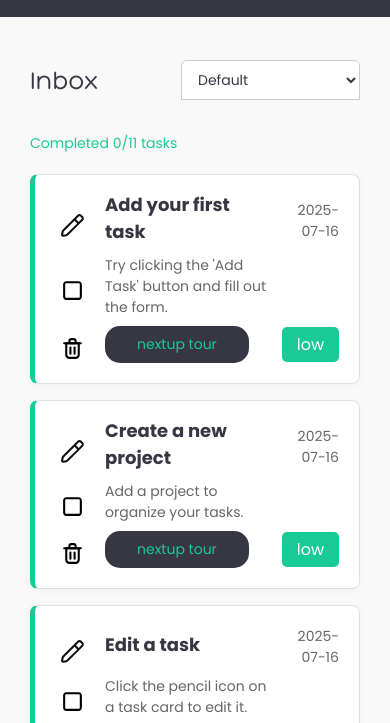
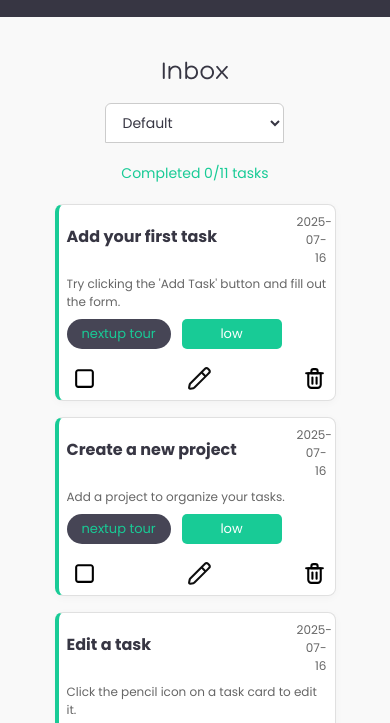
Before and after one commit to ismailsilat7/todo-list, a website built with webpack: page src/template.html in a window 390 px wide. Shown: the part 75-798 px from the top of the page. Built offline with nearby package versions, Linux system fonts and the light colour scheme.

Commit message:
Attempted to make responsive

```diff
--- a/src/filter/filter.css
+++ b/src/filter/filter.css
@@ -4,6 +4,10 @@
   background-color: #f9f9f9;
   transition: all 0.3s ease;
   color: #373643;
+  display: flex;
+  flex-direction: column;
+  justify-content: flex-start;
+  align-items: center;
 }
 
 .contentHead {
@@ -12,6 +16,7 @@
   align-items: center;
   margin-bottom: 20px;
   font-family: 'HeroLight', sans-serif;
+  width: 80%;
 }
 
 .contentHead h1 {
@@ -58,8 +63,11 @@
 .progress {
   margin-bottom: 20px;
   font-family: 'Poppins', sans-serif;
-  font-size: 14px;
+  font-size: 25px;
   color: #18cb96;
+  display: flex;
+  justify-content: center;
+  align-items: center;
 }
 
 .empty-progress {
@@ -83,7 +91,7 @@
   align-items: center;
   justify-content: center;
   column-gap: 15px;
-  max-width: 500px;
+  max-width: 450px;
 }
 
 .taskCard:hover {
@@ -117,7 +125,7 @@
     grid-row: 3;
     text-align: left;
     padding: 8px 32px;
-    background-color: #373643;
+    background-color: #464555;
     border-radius: 15px;
     overflow-x: hidden;
     width: max-content;
@@ -125,8 +133,9 @@
 
 .taskSection {
     display: flex;
-    justify-content: space-between;
+    justify-content: space-around;
     flex-wrap: wrap;
+    column-gap: 10px;
 }
 
 .taskDueDate {
@@ -162,6 +171,7 @@
     margin-top: 8px;
     border-radius: 4px;
     grid-column: 1/2;
+    cursor: pointer;
 }
 
 .statusBtn {
@@ -188,7 +198,6 @@
     grid-row: 1;
 }
 
-
 .completed {
   color: #18cb96;
   font-weight: bold;
@@ -197,3 +206,72 @@
 .incomplete {
   color: #999;
 }
+
+@media (max-width: 500px) {
+    #content {
+        padding: 5%;
+    }
+    .contentHead {
+        flex-direction: column;
+    }
+    .progress {
+        display: flex;
+        justify-content: center;
+        align-items: center;
+        font-size: 14px;
+    }
+    .progress p {
+        margin: 0;
+    }
+    .taskCard {
+        grid-template-columns: 100px 100px 30px;
+        padding: 4px 8px;
+        border-left: 4px solid #18cb96;
+    }
+    .taskSection {
+        justify-content: center;
+        align-items: center;
+    }
+    .taskCard h3 {
+        grid-column: 1/4;
+        grid-row: 1;
+        font-size: 16px;
+    }
+    .deleteBtn, .editBtn, .statusBtn {
+        grid-row: 5;
+    }
+    .statusBtn {
+        grid-column: 1;
+    }
+    .editBtn {
+        grid-column: 2;
+    }
+    .deleteBtn {
+        grid-column: 3;
+    }
+    .priority-project {
+        grid-column: 2/3;
+    }
+    .taskDesc {
+        grid-column: 1/4;
+        grid-row: 2;
+        font-size: 12px !important;
+    }
+    .taskDueDate {
+        grid-row: 1;
+        grid-column: 3;
+        font-size: 12px !important;
+    }
+    .projectName {
+        grid-column: 1;
+        grid-row: 3;
+        padding: 5px 15px;
+        font-size: 13px !important;
+    }
+    .priority {
+        grid-column: 2;
+        grid-row: 3;
+        padding: 5px 15px;
+        font-size: 13px;
+    }
+}
```
